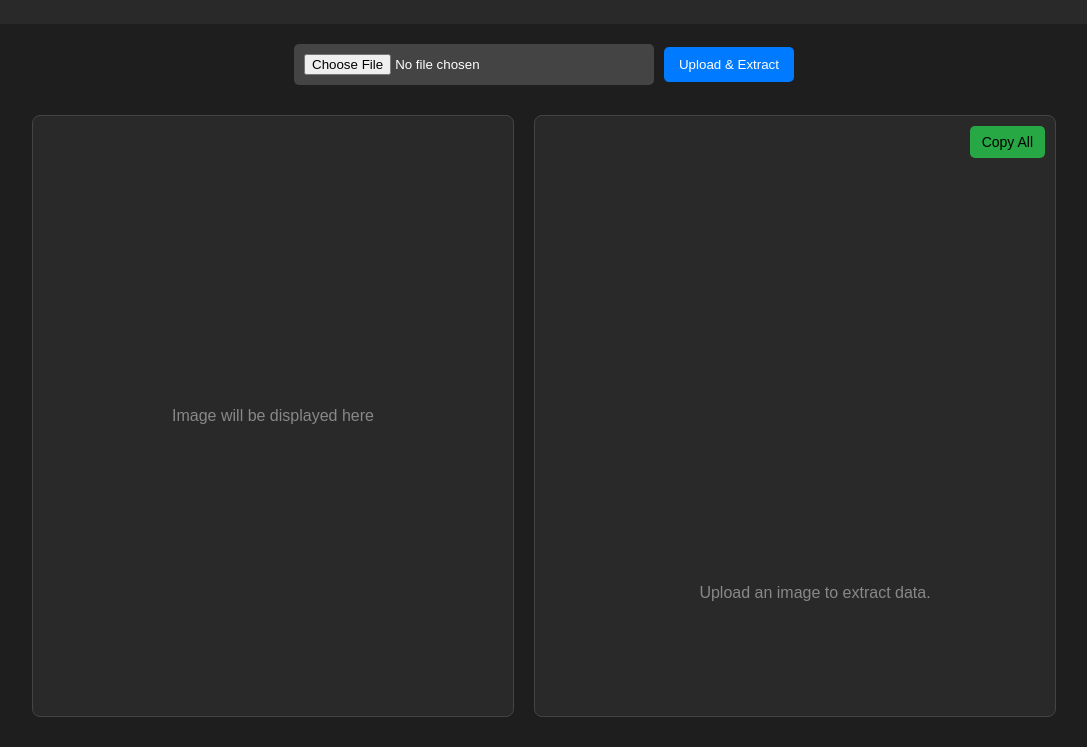
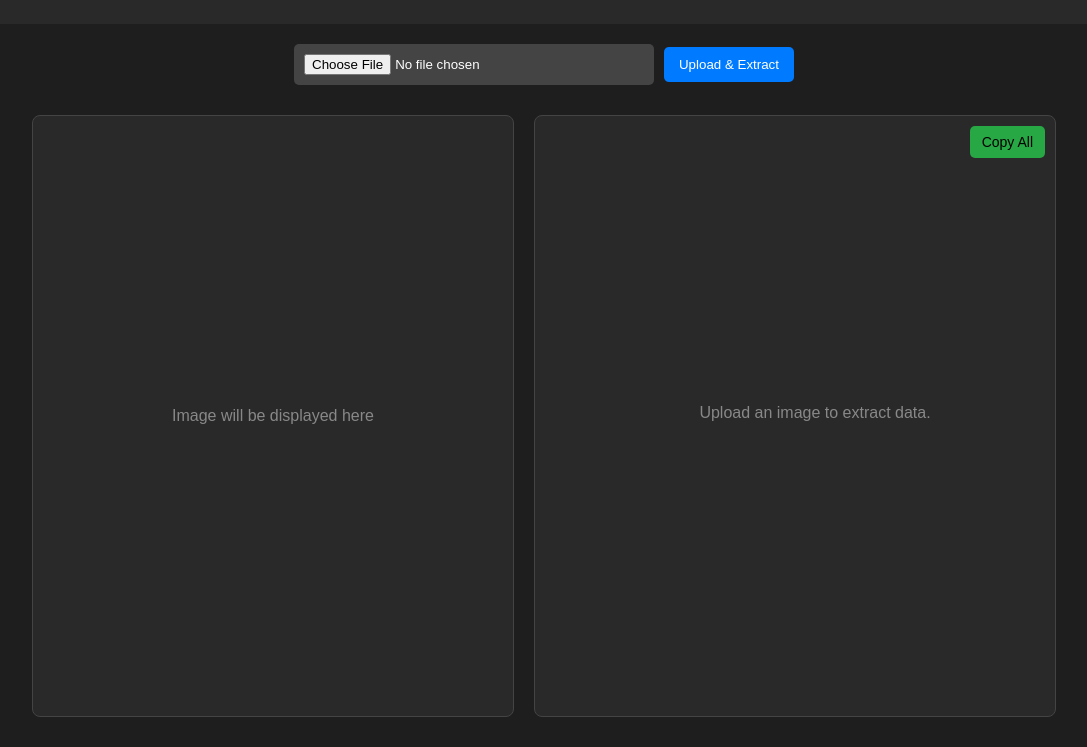
Before and after one commit to Jayanth-y/nutrition-label-extractor, a plain HTML site: page index.html in a window 1280 px wide. Shown: the part 115-862 px from the top of the page, without its empty margins (96-1183 px from the left). Drawn offline with Linux system fonts and the light colour scheme.

Commit message:
Update index.html

```diff
--- a/index.html
+++ b/index.html
@@ -28,7 +28,7 @@
             <div id="output-container">
                 <button id="copy-btn" onclick="copyText()">Copy All</button>
                 <div id="output">
-                    <div id="extracted-text"><br><br><br><br><br><br><br><br><br><br>Upload an image to extract data.</div>
+                    <div id="extracted-text">Upload an image to extract data.</div>
                 </div>
             </div>
         </div>
```
